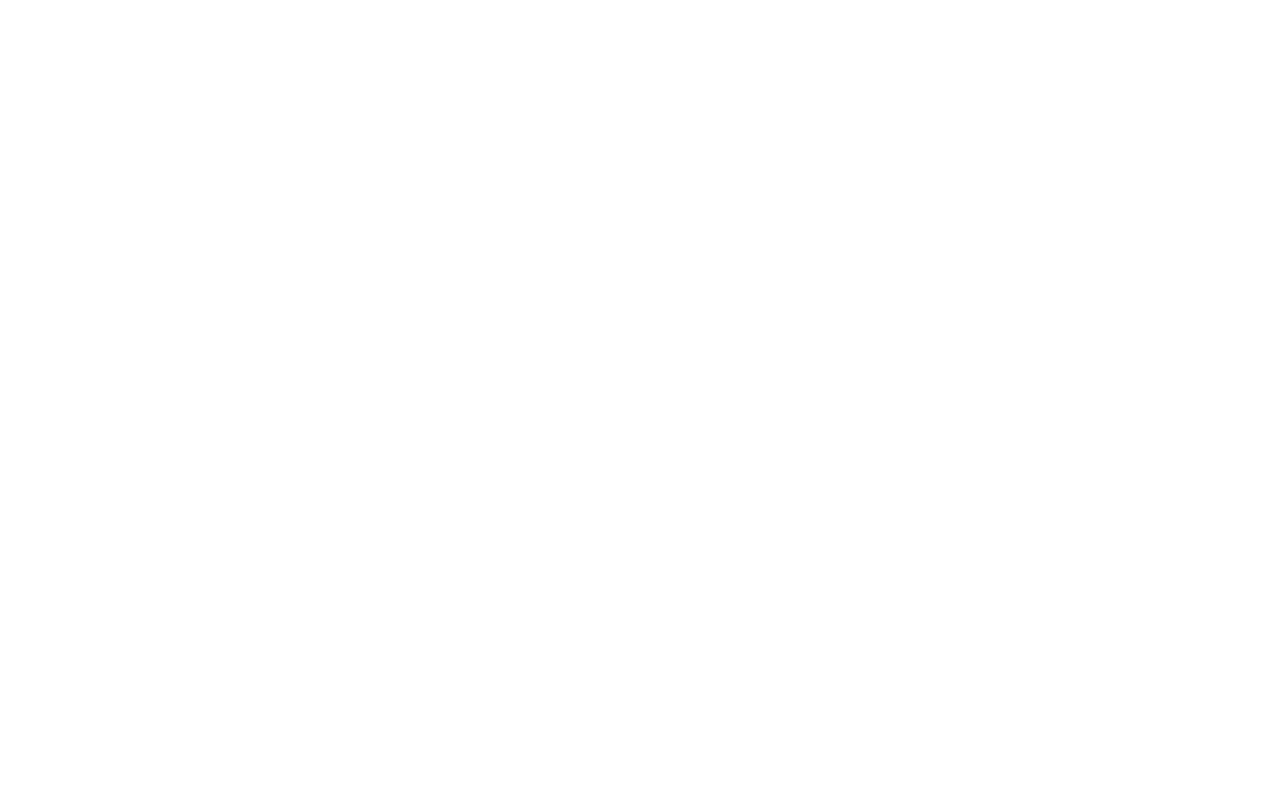
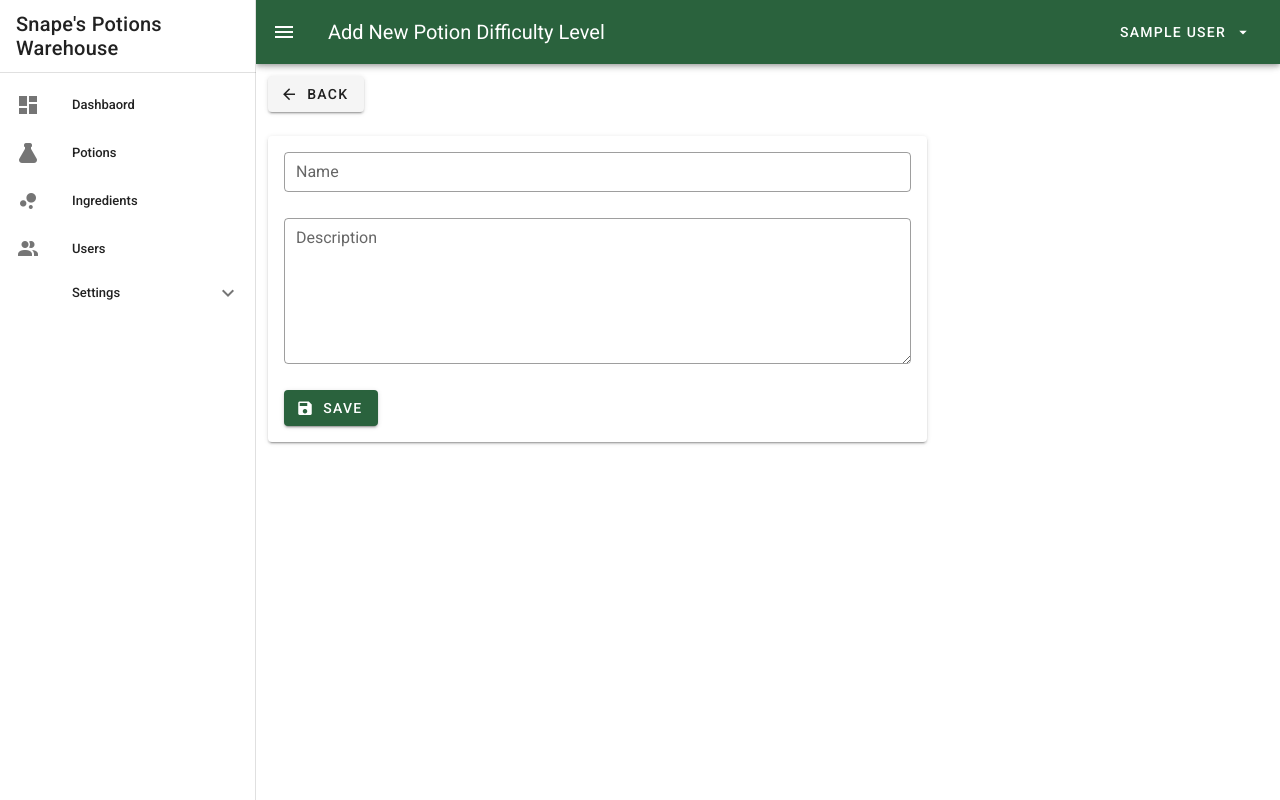
Before and after one commit to clzola/snapes-potions-warehouse-admin, a Vue app: page /potion-difficulty-levels/create in a window 1280 px wide. Built offline with nearby package versions, Linux system fonts and the light colour scheme; sample sign-in values are in the browser's storage.

Commit message:
Adds create PotionDifficultyLevel feature

```diff
--- /dev/null
+++ b/src/potionDifficultyLevels/CreatePotionDifficultyLevelPage.vue
@@ -0,0 +1,77 @@
+<template>
+  <v-container fluid>
+    <v-row>
+      <v-col>
+        <v-btn @click="navigateBack">
+          <v-icon left>mdi-arrow-left</v-icon>
+          Back
+        </v-btn>
+      </v-col>
+    </v-row>
+    <v-row>
+      <v-col sm="8" xl="4">
+        <v-card>
+          <v-card-text>
+            <v-form ref="form" v-model="valid">
+              <v-text-field dense outlined v-model="name"
+                label="Name"
+                :error-messages="errors.name">
+              </v-text-field>
+              <v-textarea dense outlined v-model="description"
+                label="Description"
+                :error-messages="errors.description">
+              </v-textarea>
+              <v-btn @click="save" color="primary">
+                <v-icon left>mdi-content-save</v-icon>
+                Save
+              </v-btn>
+            </v-form>
+          </v-card-text>
+        </v-card>
+      </v-col>
+    </v-row>
+  </v-container>
+</template>
+
+<script>
+export default {
+  data() {
+    return {
+      name: null,
+      description: null,
+      errors: {
+        name: null,
+        description: null
+      }
+    }
+  },
+  mounted() {
+    this.$store.commit('setToolbarTitle', 'Add New Potion Difficulty Level')
+  },
+  methods: {
+    navigateBack() {
+      this.$router.go(-1)
+    },
+    save() {
+      this.resetErrorMessages()
+      let { name, description } = this
+      this.$http.post('/api/potion-difficulty-levels', { name, description })
+        .then(() => this.$router.go(-1))
+        .catch(error => {
+          if (error.response.status === 422) {
+            let errors = error.response.data.errors
+            this.errors.name = errors.name || null
+            this.errors.description = errors.description || null
+          }
+        })
+    },
+    resetErrorMessages() {
+      this.valid = true
+      this.errors = {
+        name: null,
+        description: null
+      }
+    }
+  }
+}
+</script>
--- a/src/potionDifficultyLevels/PotionDifficultyLevelsPage.vue
+++ b/src/potionDifficultyLevels/PotionDifficultyLevelsPage.vue
@@ -1,5 +1,13 @@
 <template>
   <v-container fluid>
+    <v-row >
+      <v-col sm="12" xl="8" class="text-right">
+        <v-btn to="/potion-difficulty-levels/create" color="primary">
+          <v-icon left dark>mdi-plus</v-icon>
+          Add
+        </v-btn>
+      </v-col>
+    </v-row>
     <v-row>
       <v-col sm="12" xl="8">
         <PotionDifficultyLevelsTable/>
--- a/src/potionDifficultyLevels/PotionDifficultyLevelsTable.vue
+++ b/src/potionDifficultyLevels/PotionDifficultyLevelsTable.vue
@@ -36,7 +36,7 @@ export default {
         { text: 'ID', align: 'left', sortable: true, value: 'id' },
         { text: 'Name', align: 'left', sortable: true, value: 'name' },
         { text: 'Description', align: 'left', sortable: false, value: 'description' },
-        { text: '', sortable: false, value: 'actions' }
+        { text: '', align: 'right', sortable: false, value: 'actions' }
       ],
       loading: false,
       difficultyLevels: []
--- a/src/potionDifficultyLevels/index.js
+++ b/src/potionDifficultyLevels/index.js
@@ -1,5 +1,7 @@
 import PotionDifficultyLevelsPage from './PotionDifficultyLevelsPage'
+import CreatePotionDifficultyLevelPage from './CreatePotionDifficultyLevelPage'
 
 export {
-  PotionDifficultyLevelsPage
+  PotionDifficultyLevelsPage,
+  CreatePotionDifficultyLevelPage
 }
--- a/src/router/index.js
+++ b/src/router/index.js
@@ -14,7 +14,8 @@ import {
 } from '../potionCategories'
 
 import {
-  PotionDifficultyLevelsPage
+  PotionDifficultyLevelsPage,
+  CreatePotionDifficultyLevelPage
 } from '../potionDifficultyLevels'
 
 Vue.use(VueRouter)
@@ -33,7 +34,8 @@ const routes = [
       { path: '/potion-categories/create', component: CreatePotionCategory },
       { path: '/potion-categories/:id/edit', component: EditPotionCategory },
       { path: '/potion-categories/:id', component: PotionCategoryPage },
-      { path: '/potion-difficulty-levels', component: PotionDifficultyLevelsPage }
+      { path: '/potion-difficulty-levels', component: PotionDifficultyLevelsPage },
+      { path: '/potion-difficulty-levels/create', component: CreatePotionDifficultyLevelPage }
     ]
   },
   {
```
